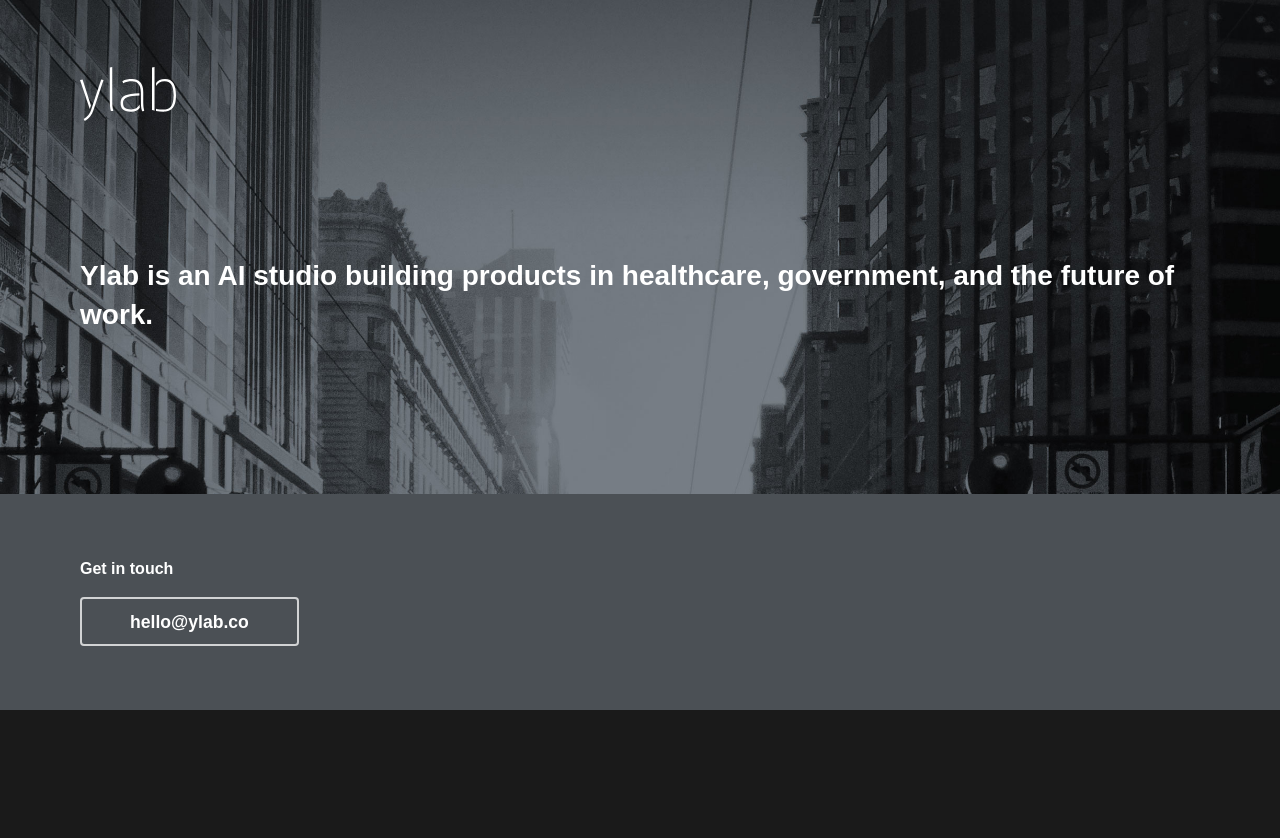
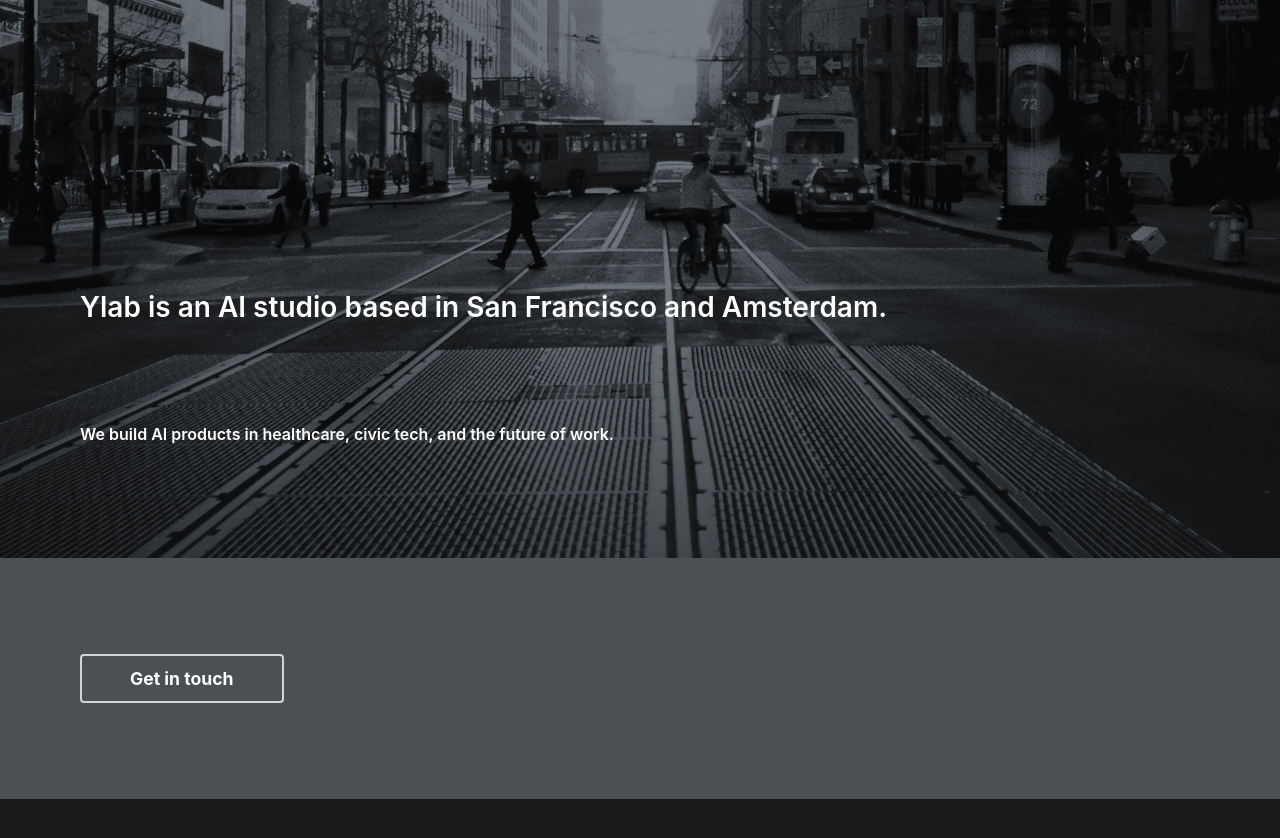
Before and after one commit to ylabs/ylabs.github.io, a Jekyll site: the page built from index.html, in a window 1280 px wide. Shown: the top 838 px of the page. Built offline with Jekyll 4.4.1, drawn with Linux system fonts in a browser that asks for light colours.

Commit message:
updated the styles and text

```diff
--- a/assets/css/global.css
+++ b/assets/css/global.css
@@ -5,7 +5,7 @@
   font-weight: 600; }
 
 body {
-  font-family: 'ff-enzo-web', sans-serif;
+  font-family: -apple-system, BlinkMacSystemFont, "Segoe UI", Roboto, sans-serif;
   color: white;
   line-height: 1.4;
   background-color: #1a1a1a; }
@@ -31,8 +31,10 @@
   padding: 4rem 0; }
 
 .container {
-  box-sizing: border-box;
-  margin: 0 auto; }
+  max-width: 1200px;
+  margin: 0 auto;
+  padding: 2rem;
+}
 
 .clear:after {
   content: "";
@@ -73,7 +75,12 @@
     font-size: 1.1rem; }
 
 .primary.wrapper {
-  background: url("../images/market.jpg") top center/cover no-repeat #1a1a1a; }
+  background: url("../images/market.jpg");
+  background-position: center;
+  background-size: cover;
+  background-repeat: no-repeat;
+  background-color: #1a1a1a; /* fallback */
+}
   .primary.wrapper nav {
     margin-bottom: 8rem; }
     @media screen and (min-width: 1200px) {
@@ -111,7 +118,8 @@
       width: 75%; } }
 
 .contact.wrapper {
-  background: #4b5055; }
+  background: #4b5055;
+  animation: fadeIn 2s ease-out 0.2s both; }
 
 .work {
   margin-top: 6rem;
@@ -150,6 +158,50 @@
         padding: 1rem 0 0 1rem; }
 
 .contact {
-  height: 30rem; }
+  margin-top: 4rem; }
   .contact .button {
     margin-top: 1.25rem; }
+
+@keyframes fadeIn {
+  from { opacity: 0; transform: translateY(20px); }
+  to { opacity: 1; transform: translateY(0); }
+}
+
+.home h3 {
+  animation: fadeIn 0.8s ease-out;
+}
+
+.logo {
+  height: 30px;
+  width: auto;
+  transition: opacity 0.2s ease;
+}
+
+.logo:hover {
+  opacity: 0.9;
+}
+
+h3 {
+  font-size: clamp(1.8rem, 4vw, 2.5rem);
+  line-height: 1.3;
+  margin-bottom: 3rem;
+  max-width: 800px;
+}
+
+.services p {
+  font-size: clamp(1.2rem, 3vw, 1.8rem);
+  line-height: 1.5;
+  margin-bottom: 2rem;
+  max-width: 700px;
+}
+
+/* Mobile adjustments */
+@media (max-width: 768px) {
+  .container {
+    padding: 1.5rem;
+  }
+
+  .contact {
+    margin-top: 2rem;
+  }
+}
--- a/assets/css/global.scss
+++ b/assets/css/global.scss
@@ -157,6 +157,7 @@
 
 .contact.wrapper {
   background: $medium;
+  animation: fadeIn 1s ease-out 0.2s both;
 }
 
 .work {
--- a/index.html
+++ b/index.html
@@ -8,17 +8,17 @@
     <div class='container'>
       <nav>
         <h1>
-          <img src='assets/images/logo-type-white.svg' height='60' alt='ylab'>
+          <!-- <img src='assets/images/logo-type-white.svg' height='60' alt='ylab'> -->
         </h1>
         <!-- <a href='mailto:hello@ylab.co' class='button'>contact</a> -->
       </nav>
 
-      <h3>Ylab is an AI studio building products in healthcare, government, and the future of work. </h3>
+      <h3>Ylab is an AI studio based in San Francisco and Amsterdam. </h3>
 
 
       <div class='services'>
         <p>
-          <!-- We build AI enabled products -->
+          We build AI products in healthcare, civic tech, and the future of work.
         </p>
       </div>
 
@@ -53,10 +53,7 @@
 
 <div class='contact wrapper'>
     <div class='container'>
-      <p>
-        Get in touch
-      </p>
-      <a href='mailto:hello@ylab.co' class='large button'>hello@ylab.co</a>
+      <a href='mailto:hello@ylab.co' class='large button'>  Get in touch</a>
     </div>
   </div>
 </div>
```
Also changed, not shown: 3 other files.
